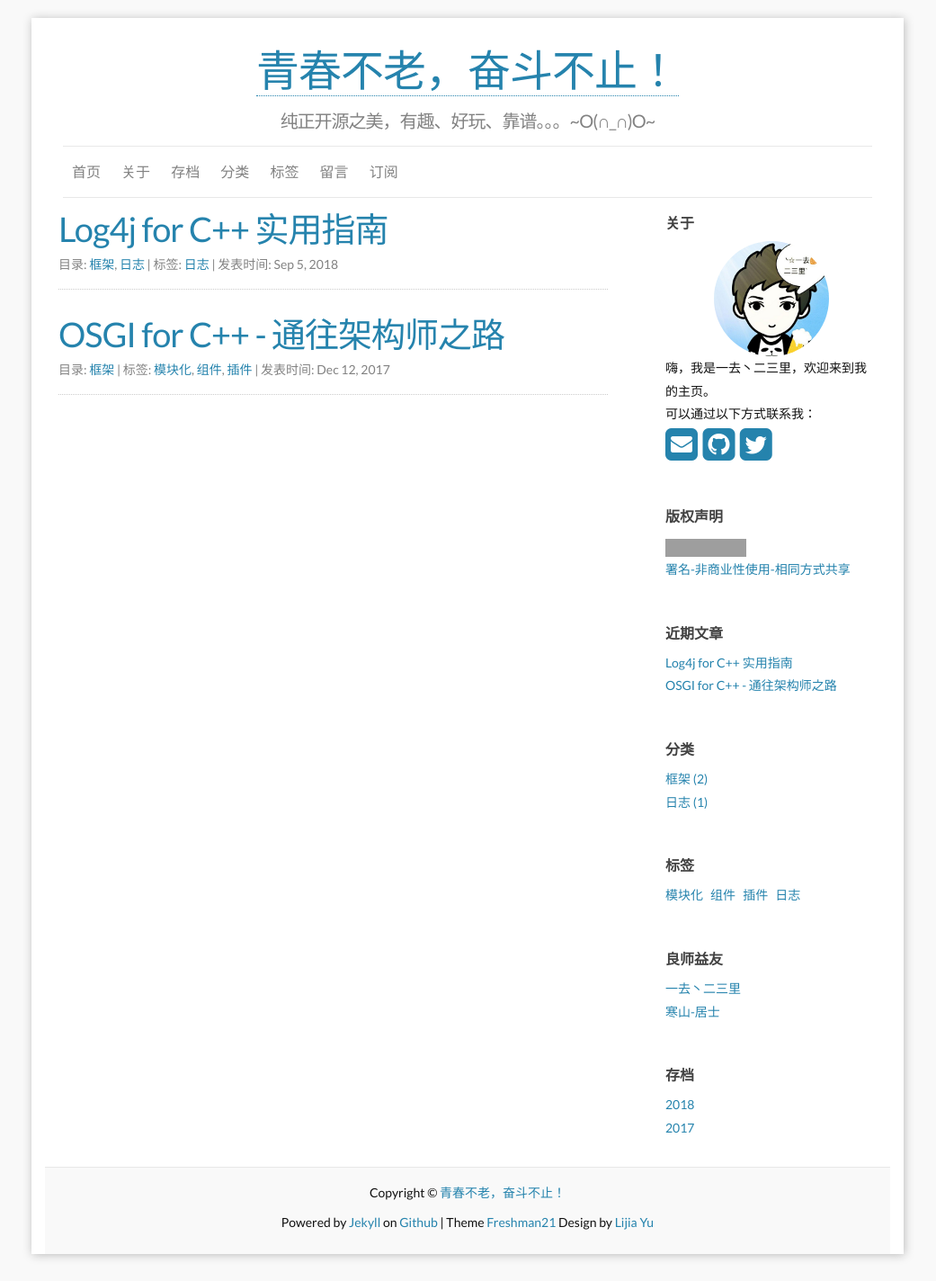
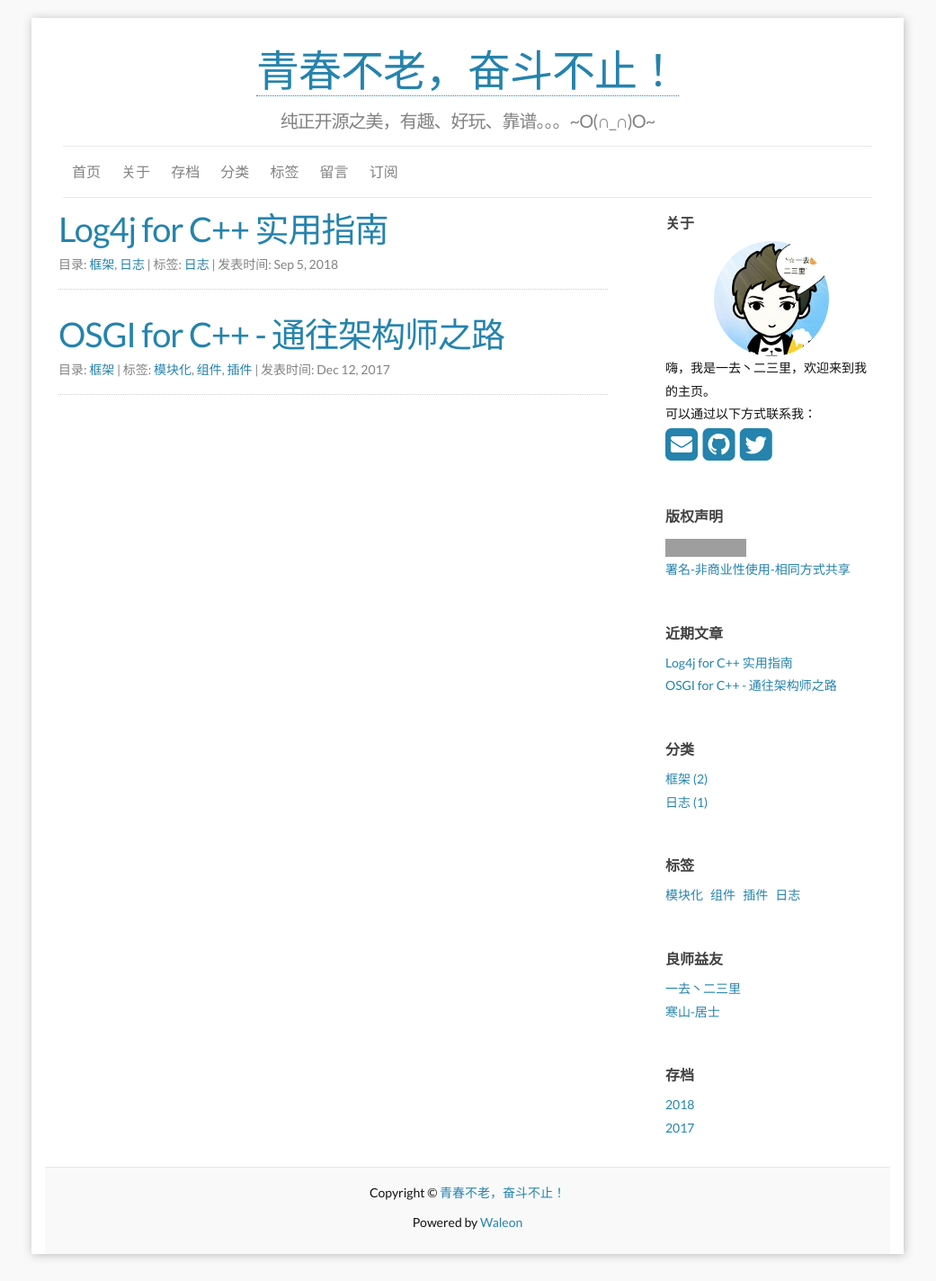
Before and after one commit to Waleon/Waleon.github.io, a Jekyll site: the page built from index.html, in a window 1280 px wide. Shown: the whole page at 90% size, without its empty margins (120-1161 px from the left). Built offline with Jekyll 4.4.1, drawn with Linux system fonts in a browser that asks for light colours; the list of posts is cut into pages by our own code; grey boxes are pictures that could not be loaded.

```diff
--- a/_includes/footer.html
+++ b/_includes/footer.html
@@ -1,9 +1,6 @@
 <footer class="site-footer">
 
   <p>Copyright &copy; <a href="{{ site.baseurl }}/">{{site.title}}</a></p>
-  <p>Powered by <a href="https://github.com/jekyll/jekyll">Jekyll</a>
-  on
-  <a href="https://github.com/">Github</a>
-  | Theme <a href="https://github.com/yulijia/freshman21/">Freshman21</a> Design by <a href="https://yulijia.net">Lijia Yu</a>
+  <p>Powered by <a href="https://github.com/{{site.github_username}}">{{site.github_username}}</a></p>
 
 </footer>
```
